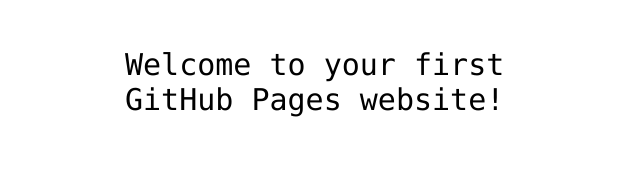
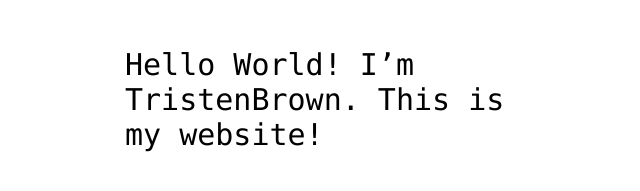
Before and after one commit to TristenBrown/TristenBrown.github.io, a plain HTML site: page index.html in a window 1280 px wide. Shown: the part 341-532 px from the top of the page, without its empty margins (315-955 px from the left). Drawn offline with Linux system fonts and the light colour scheme.

Commit message:
Update index.html

```diff
--- a/index.html
+++ b/index.html
@@ -12,7 +12,7 @@
 <img src="https://octodex.github.com/images/daftpunktocat-thomas.gif" id="octocat" alt="octocat-gif" />
 
 <!-- Change this code here by copy and pasting your template on line 15 -->
-<p>Welcome to your first GitHub Pages website!</p>
+<p>Hello World! I’m TristenBrown. This is my website!</p>
 
 </body>
 </html>
```
